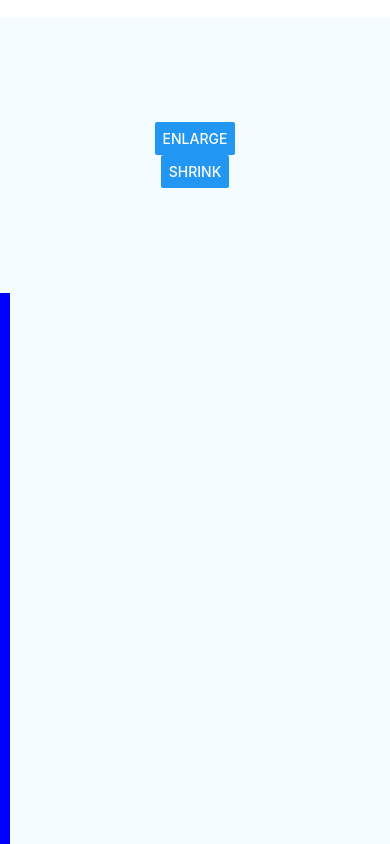
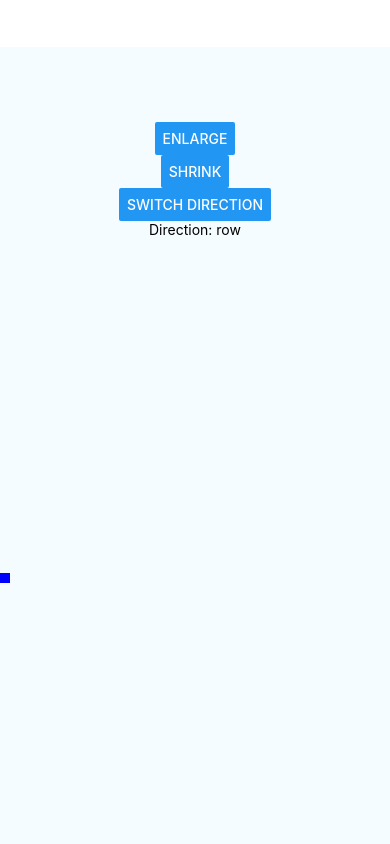
Before and after one commit to estand25/sample-state, a React Native app: screen / in a window 390 px wide. Built offline with nearby package versions, Linux system fonts and the light colour scheme.

Commit message:
Add new button Direction, made box object move from top center to right center

```diff
--- a/App.js
+++ b/App.js
@@ -7,8 +7,10 @@ export default class App extends React.Component {
   render() {
     return (
       <View style={{flex: 1 }}>
-        <Blink style={{flex: 1, paddingTop: 55}} text='I love to blink' />
-        <SizeAble style={{flex: 2}} />
+        <View style={{borderStyle:'solid', padding: 15 }}>
+          <Blink text='I love to blink' />
+        </View>
+        <SizeAble />
       </View>
     );
   }
--- a/src/components/SizeAble.js
+++ b/src/components/SizeAble.js
@@ -22,6 +22,7 @@ const animationConfig = {
 class SizeAble extends React.Component {
   state = {
     edgeLength: 10,
+    direction: 'row',
   };
 
   componentWillUpdate(){
@@ -30,17 +31,27 @@ class SizeAble extends React.Component {
 
   grow = () => this.setState({ edgeLength: this.state.edgeLength * 2 });
   shrink = () => this.setState({ edgeLength: this.state.edgeLength / 2 });
+  direction = () => this.setState({ direction: this.state.direction == 'column' ? 'row' : 'column'})
 
   render(){
-    const { edgeLength } = this.state;
+    const { edgeLength, direction } = this.state;
 
     return (
       <View style={{ flex: 1, backgroundColor: '#F5FCFF' }}>
         <View style={styles.container}>
           <Button onPress={this.grow} title='Enlarge' />
           <Button onPress={this.shrink} title='Shrink' />
+          <Button onPress={this.direction} title='Switch Direction' />
+          <Text>Direction: {direction}</Text>
         </View>
-        <View style={{ flex: 2, height: edgeLength, width: edgeLength, backgroundColor: 'blue'}}/>
+        <View style={{ flex: 2,
+                       flexDirection: direction,
+                       alignItems: 'center',
+                       flexWrap: 'wrap' }}>
+          <View style={{height: edgeLength,
+                        width: edgeLength,
+                        backgroundColor: 'blue'}}/>
+        </View>
       </View>
     );
   }
```
